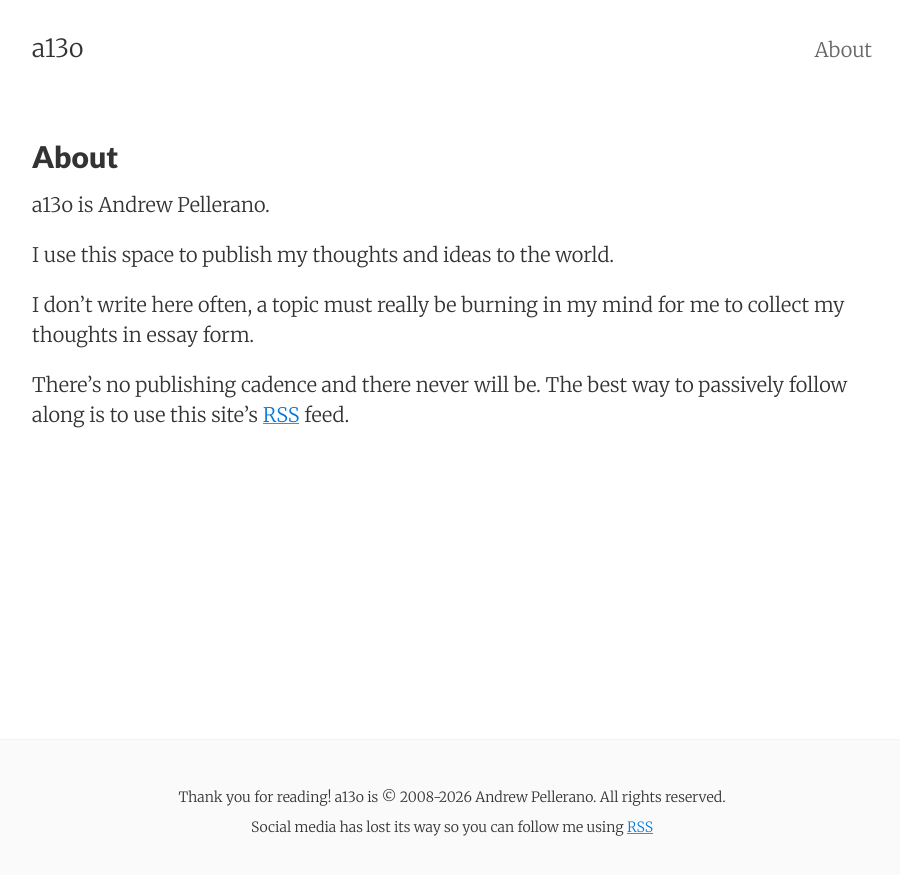
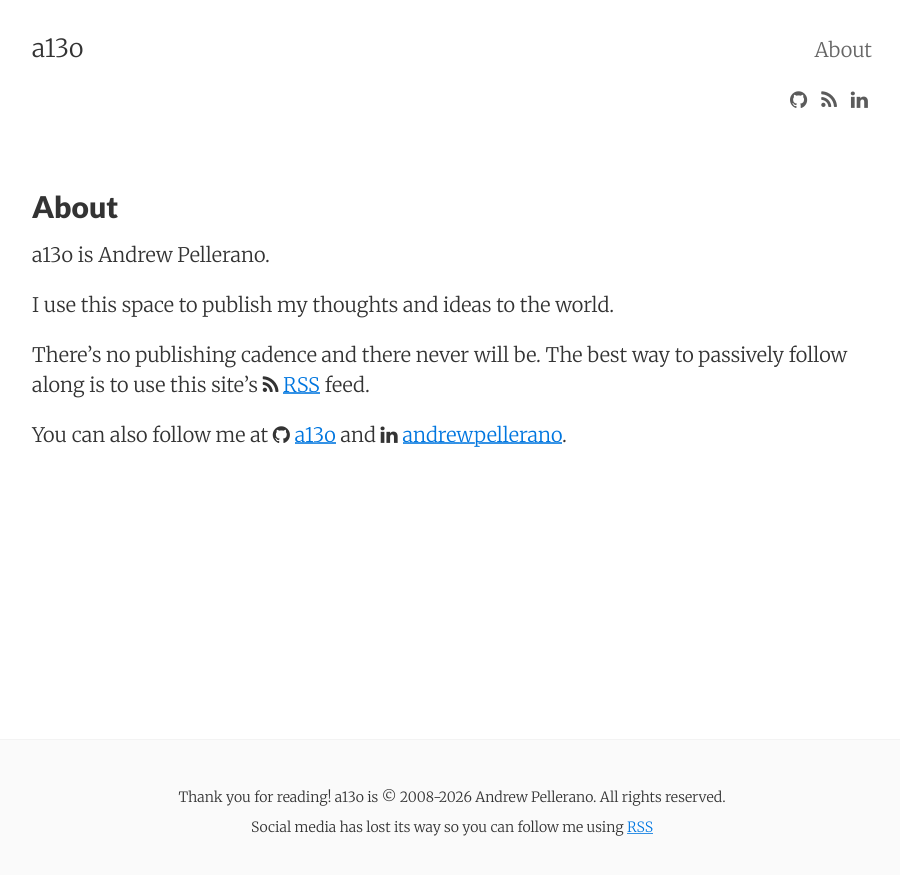
Before and after one commit to a13o/personal-site, a Jekyll site: the page built from about.md, in a window 1280 px wide. Shown: the top 875 px of the page, without its empty margins (188-1088 px from the left). Built offline with Jekyll 4.4.1, drawn with Linux system fonts in a browser that asks for light colours.

Commit message:
update social links

```diff
--- a/_config.yml
+++ b/_config.yml
@@ -1,6 +1,5 @@
 # Site settings
 title: a13o
-email: [REDACTED]
 author: Andrew Pellerano
 description: Behold my creative works
 baseurl: ""
@@ -22,7 +21,7 @@ bing_verification:
 animated:             false
 show_related_posts:   false
 show_post_footers:    false
-show_social_icons:    false
+show_social_icons:    true
 ajaxify_contact_form: false
 enable_mathjax: false
 extended_fonts: false
@@ -50,7 +49,7 @@ facebook_appid:
 facebook_comments_number: 10
 
 # Social icons
-github_username:
+github_username: a13o
 reddit_username:
 bitbucket_username:
 stackoverflow_id:
@@ -58,7 +57,7 @@ twitter_username:
 skype_username:
 steam_nickname:
 google_plus_id:
-linkedin_username:
+linkedin_username: andrewpellerano
 angellist_username:
 medium_id:
 bitcoin_url:
--- a/_includes/head.html
+++ b/_includes/head.html
@@ -33,7 +33,7 @@
     <link href='//fonts.googleapis.com/css?family=Lato:900,300' rel='stylesheet' type='text/css'>
     {% endif %}
     {% if site.show_social_icons or site.show_sharing_icons %}
-      <link href="//maxcdn.bootstrapcdn.com/font-awesome/latest/css/font-awesome.min.css" rel="stylesheet">
+      <link href="https://cdnjs.cloudflare.com/ajax/libs/font-awesome/4.7.0/css/font-awesome.min.css" rel="stylesheet">
     {% endif %}
 
     <!-- MathJax -->
--- a/about.md
+++ b/about.md
@@ -6,6 +6,6 @@ a13o is Andrew Pellerano.
 
 I use this space to publish my thoughts and ideas to the world.
 
-I don't write here often, a topic must really be burning in my mind for me to collect my thoughts in essay form.
+There's no publishing cadence and there never will be. The best way to passively follow along is to use this site's <i class="fa fa-rss"></i> <a href="/feed.xml">RSS</a> feed.
 
-There's no publishing cadence and there never will be. The best way to passively follow along is to use this site's <a href="/feed.xml">RSS</a> feed.
+You can also follow me at <i class="fa fa-github"></i>  [a13o](https://github.com/a13o) and <i class="fa fa-linkedin"></i> [andrewpellerano](https://www.linkedin.com/in/andrewpellerano/).
```
